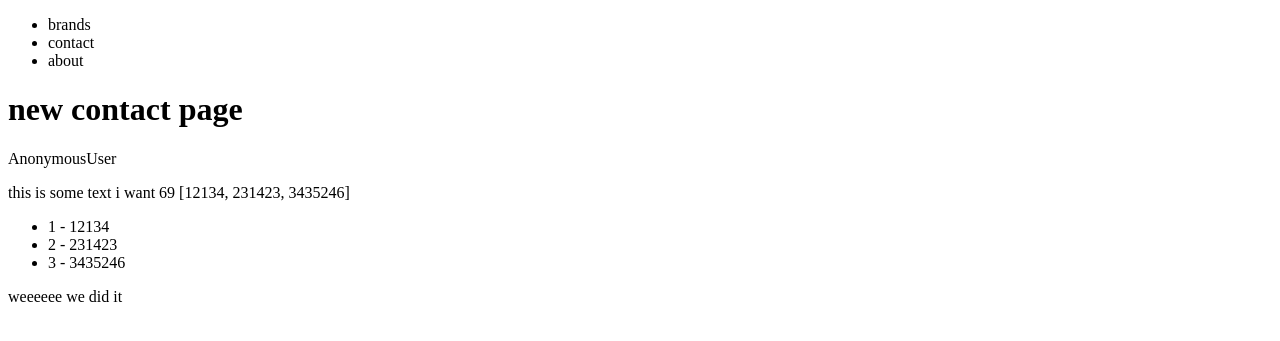
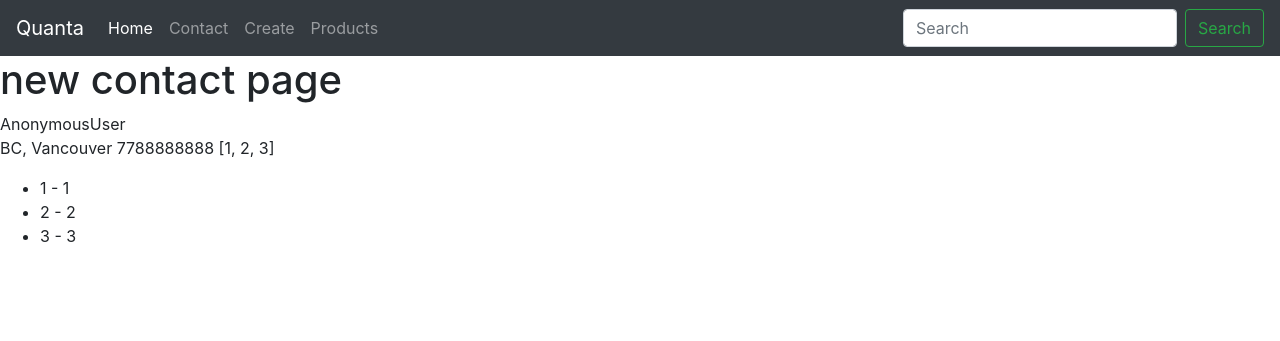
Before and after one commit to mkson668/quanta-webapp, a Django app: page /contact/ in a window 1280 px wide. Shown: the top 341 px of the page. Run offline with Django 3.2, Linux system fonts and the light colour scheme; some libraries are stand-ins or nearby versions.

Commit message:
add bootstrap

```diff
--- a/src/Blog/urls.py
+++ b/src/Blog/urls.py
@@ -14,7 +14,7 @@ urlpatterns = [
     path('<int:id>/', article_detail_view, name = 'article-detail'),
     path('list/', article_list_view, name = 'article-list'),
     path('listclass/', ArticleClassListView.as_view(), name = 'article-list-class'),
-    path('detailclass/<int:id>', ArticleClassDetailView.as_view(), name = 'article-detail-class'),
+    path('<int:id>/detailclass/', ArticleClassDetailView.as_view(), name = 'article-detail-class'),
     path('createclass/', ArticleClassCreateView.as_view(), name = 'article-create-class'),
-    path('updateclass/', ArticleClassUpdateView.as_view(), name = 'article-update-class'),
+    path('<int:id>/updateclass/', ArticleClassUpdateView.as_view(), name = 'article-update-class'),
 ]
--- a/src/pages/views.py
+++ b/src/pages/views.py
@@ -13,8 +13,8 @@ def home_view(request, *args,**kwargs):
 def contact_view(request, *args, **kwargs):
     print(request.user)
     my_context = {
-        "my_text" : "this is some text i want",
-        "my_number" : 69,
-        "my_list" : [12134, 231423, 3435246],
+        "my_text" : "BC, Vancouver",
+        "my_number" : 7788888888,
+        "my_list" : [1, 2, 3],
     }
     return render(request, "contact.html", my_context)
--- a/src/products/templates/products/product_create.html
+++ b/src/products/templates/products/product_create.html
@@ -2,10 +2,12 @@
 
 {% block content %}
 
+<div class="container-md">
 <form action="." method='POST'> {% csrf_token %}
     <!-- <input type="text" name="title" placeholder="product title"/> -->
     {{ form.as_p }}
     <input type='submit' value='Save' />
 </form>
+</div>
 
 {% endblock content %}
--- a/src/templates/base.html
+++ b/src/templates/base.html
@@ -1,15 +1,26 @@
-<!DOCTYPE html>
-<html>
-    <head>
-    <meta charset = "utf-8">
-        <title>
-             Quanta Bots
-        </title>
-    </head>
-<body>
+
+<!doctype html>
+<html lang="en">
+  <head>
+    <!-- Required meta tags -->
+    <meta charset="utf-8">
+    <meta name="viewport" content="width=device-width, initial-scale=1, shrink-to-fit=no">
+
+    <!-- Bootstrap CSS -->
+    <link rel="stylesheet" href="https://stackpath.bootstrapcdn.com/bootstrap/4.4.1/css/bootstrap.min.css" integrity="sha384-Vkoo8x4CGsO3+Hhxv8T/Q5PaXtkKtu6ug5TOeNV6gBiFeWPGFN9MuhOf23Q9Ifjh" crossorigin="anonymous">
+
+    <title>Quanta Bots</title>
+  </head>
+  <body>
     {% include 'navbar.html' %}
     {% block content %}
     replace this stuff
     {% endblock  %}
-</body>
+
+    <!-- Optional JavaScript -->
+    <!-- jQuery first, then Popper.js, then Bootstrap JS -->
+    <script src="https://code.jquery.com/jquery-3.4.1.slim.min.js" integrity="sha384-J6qa4849blE2+poT4WnyKhv5vZF5SrPo0iEjwBvKU7imGFAV0wwj1yYfoRSJoZ+n" crossorigin="anonymous"></script>
+    <script src="https://cdn.jsdelivr.net/npm/popper.js@1.16.0/dist/umd/popper.min.js" integrity="sha384-Q6E9RHvbIyZFJoft+2mJbHaEWldlvI9IOYy5n3zV9zzTtmI3UksdQRVvoxMfooAo" crossorigin="anonymous"></script>
+    <script src="https://stackpath.bootstrapcdn.com/bootstrap/4.4.1/js/bootstrap.min.js" integrity="sha384-wfSDF2E50Y2D1uUdj0O3uMBJnjuUD4Ih7YwaYd1iqfktj0Uod8GCExl3Og8ifwB6" crossorigin="anonymous"></script>
+  </body>
 </html>
--- a/src/templates/contact.html
+++ b/src/templates/contact.html
@@ -14,5 +14,4 @@
     <li>{{ forloop.counter}} - {{ i }} </li>
 {% endfor %}
 </ul>
-<p>weeeeee we did it</p>
 {% endblock  %}
--- a/src/templates/home.html
+++ b/src/templates/home.html
@@ -2,5 +2,5 @@
 
 {% block content %}
 <h1>new home page</h1>
-<p>weeeeee we did it</p>
+<p>need to design later</p>
 {% endblock  %}
--- a/src/templates/navbar.html
+++ b/src/templates/navbar.html
@@ -1,7 +1,49 @@
-<nav>
-    <ul>
-        <li> brands </li>
-        <li> contact </li>
-        <li> about </li>
+<!doctype html>
+<html lang="en">
+  <head>
+    <!-- Required meta tags -->
+    <meta charset="utf-8">
+    <meta name="viewport" content="width=device-width, initial-scale=1, shrink-to-fit=no">
+
+    <!-- Bootstrap CSS -->
+    <link rel="stylesheet" href="https://stackpath.bootstrapcdn.com/bootstrap/4.4.1/css/bootstrap.min.css" integrity="sha384-Vkoo8x4CGsO3+Hhxv8T/Q5PaXtkKtu6ug5TOeNV6gBiFeWPGFN9MuhOf23Q9Ifjh" crossorigin="anonymous">
+
+    <title>Quanta Bots</title>
+  </head>
+  <body>
+
+    <nav class="navbar navbar-expand-md navbar-dark bg-dark">
+  <a class="navbar-brand" href="#">Quanta</a>
+  <button class="navbar-toggler" type="button" data-toggle="collapse" data-target="#navbarSupportedContent" aria-controls="navbarSupportedContent" aria-expanded="false" aria-label="Toggle navigation">
+    <span class="navbar-toggler-icon"></span>
+  </button>
+
+  <div class="collapse navbar-collapse" id="navbarSupportedContent">
+    <ul class="navbar-nav mr-auto">
+      <li class="nav-item active">
+        <a class="nav-link" href="/home">Home <span class="sr-only">(current)</span></a>
+      </li>
+      <li class="nav-item">
+        <a class="nav-link" href="/contact">Contact</a>
+      </li>
+      <li class="nav-item">
+        <a class="nav-link" href="/product/create">Create</a>
+      </li>
+      <li class="nav-item">
+        <a class="nav-link" href="/product/list">Products</a>
+      </li>
     </ul>
+    <form class="form-inline my-2 my-lg-0">
+      <input class="form-control mr-sm-2" type="search" placeholder="Search" aria-label="Search">
+      <button class="btn btn-outline-success my-2 my-sm-0" type="submit">Search</button>
+    </form>
+  </div>
 </nav>
+
+    <!-- Optional JavaScript -->
+    <!-- jQuery first, then Popper.js, then Bootstrap JS -->
+    <script src="https://code.jquery.com/jquery-3.4.1.slim.min.js" integrity="sha384-J6qa4849blE2+poT4WnyKhv5vZF5SrPo0iEjwBvKU7imGFAV0wwj1yYfoRSJoZ+n" crossorigin="anonymous"></script>
+    <script src="https://cdn.jsdelivr.net/npm/popper.js@1.16.0/dist/umd/popper.min.js" integrity="sha384-Q6E9RHvbIyZFJoft+2mJbHaEWldlvI9IOYy5n3zV9zzTtmI3UksdQRVvoxMfooAo" crossorigin="anonymous"></script>
+    <script src="https://stackpath.bootstrapcdn.com/bootstrap/4.4.1/js/bootstrap.min.js" integrity="sha384-wfSDF2E50Y2D1uUdj0O3uMBJnjuUD4Ih7YwaYd1iqfktj0Uod8GCExl3Og8ifwB6" crossorigin="anonymous"></script>
+  </body>
+</html>
```
Also changed, not shown: src/Blog/views.py (+19 -4 lines), src/db.sqlite3.
